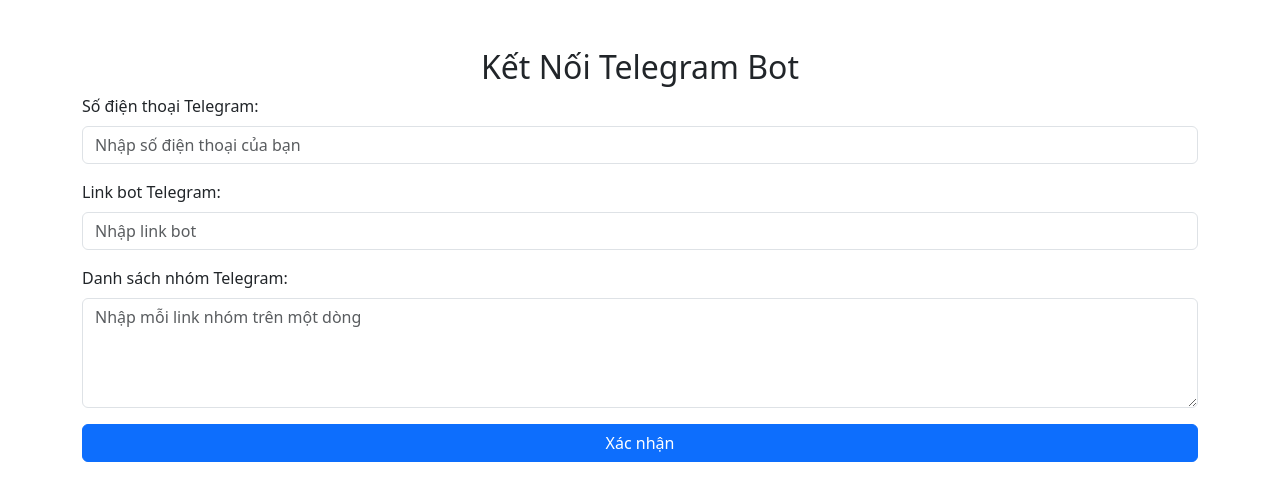
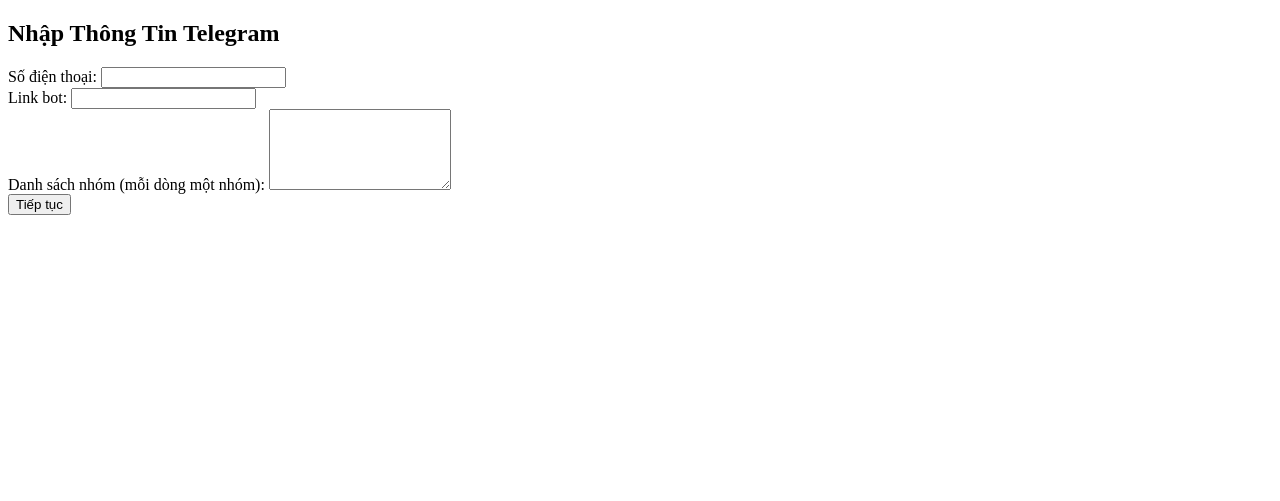
Before and after one commit to nguyenle2298498/bottlele, a Flask app: page / in a window 1280 px wide. Shown: the top 501 px of the page. Run offline with Flask 3, Linux system fonts and the light colour scheme; some libraries are stand-ins or nearby versions.

Commit message:
Update index.html

```diff
--- a/templates/index.html
+++ b/templates/index.html
@@ -3,27 +3,21 @@
 <head>
     <meta charset="UTF-8">
     <meta name="viewport" content="width=device-width, initial-scale=1.0">
-    <title>Telegram Bot Web</title>
-    <link rel="stylesheet" href="https://cdnjs.cloudflare.com/ajax/libs/bootstrap/5.3.0/css/bootstrap.min.css">
+    <title>Nhập Thông Tin</title>
 </head>
 <body>
-    <div class="container mt-5">
-        <h2 class="text-center">Kết Nối Telegram Bot</h2>
-        <form method="POST">
-            <div class="mb-3">
-                <label class="form-label">Số điện thoại Telegram:</label>
-                <input type="text" class="form-control" name="phone" required placeholder="Nhập số điện thoại của bạn">
-            </div>
-            <div class="mb-3">
-                <label class="form-label">Link bot Telegram:</label>
-                <input type="text" class="form-control" name="bot_link" required placeholder="Nhập link bot">
-            </div>
-            <div class="mb-3">
-                <label class="form-label">Danh sách nhóm Telegram:</label>
-                <textarea class="form-control" name="group_links" rows="4" required placeholder="Nhập mỗi link nhóm trên một dòng"></textarea>
-            </div>
-            <button type="submit" class="btn btn-primary w-100">Xác nhận</button>
-        </form>
-    </div>
+    <h2>Nhập Thông Tin Telegram</h2>
+    <form method="POST">
+        <label for="phone">Số điện thoại:</label>
+        <input type="text" id="phone" name="phone" required><br>
+
+        <label for="bot_link">Link bot:</label>
+        <input type="text" id="bot_link" name="bot_link" required><br>
+
+        <label for="group_links">Danh sách nhóm (mỗi dòng một nhóm):</label>
+        <textarea id="group_links" name="group_links" rows="5" required></textarea><br>
+
+        <button type="submit">Tiếp tục</button>
+    </form>
 </body>
 </html>
```
